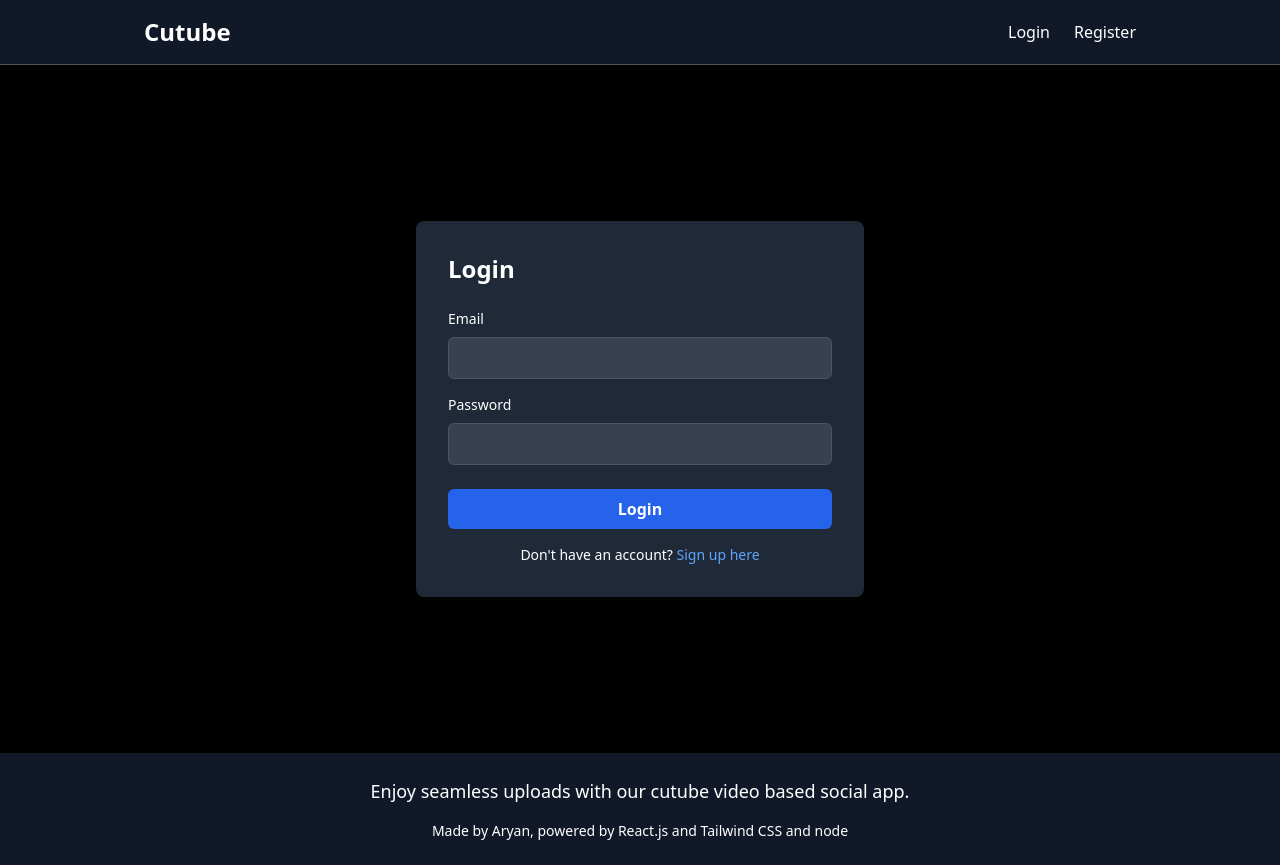
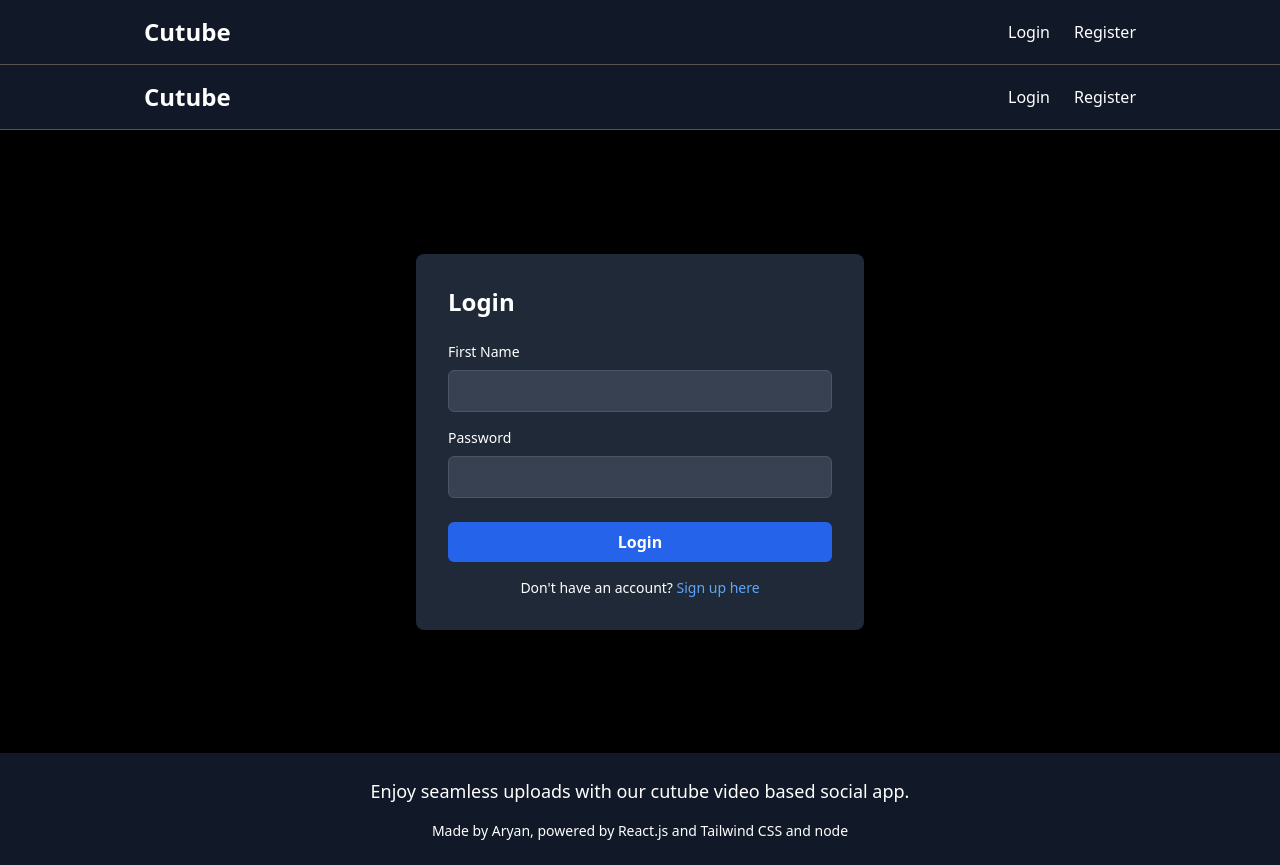
Before and after one commit to Ice-wiz/cutube, a React (Vite) app in the folder Frontend/: page / in a window 1280 px wide. Built offline with nearby package versions, Linux system fonts and the light colour scheme.

Commit message:
Update Login.jsx

```diff
--- a/Frontend/src/page/Login.jsx
+++ b/Frontend/src/page/Login.jsx
@@ -9,11 +9,13 @@ const Login = ({ onLogin }) => {
   const [firstname, setFirstname] = useState('');
   const [password, setPassword] = useState('');
   const [error, setError] = useState(null); // State to hold error message
+  const [isLoading, setIsLoading] = useState(false); // State to manage loading
   const navigate = useNavigate();
 
   const handleLogin = async (e) => {
     e.preventDefault();
     setError(null); // Reset error state before making request
+    setIsLoading(true); // Set loading state to true
 
     try {
       const response = await axios.post(`${backendUrl}/api/users/login`, {
@@ -26,7 +28,7 @@ const Login = ({ onLogin }) => {
       }
 
       localStorage.setItem('token', response.data.token);
-       onLogin();
+      onLogin();
       navigate('/profile');
     } catch (error) {
       if (error.response && error.response.data && error.response.data.message) {
@@ -35,11 +37,14 @@ const Login = ({ onLogin }) => {
         setError('An unexpected error occurred. Please try again.');
       }
       console.error('Login error:', error);
+    } finally {
+      setIsLoading(false); // Set loading state to false
     }
   };
 
   return (
     <div className="flex flex-col min-h-screen bg-black text-white">
+      <Navbar />
       <main className="flex-grow flex flex-col items-center justify-center px-4">
         <form onSubmit={handleLogin} className="bg-gray-800 p-8 rounded-lg shadow-lg w-full max-w-md">
           <h2 className="text-2xl font-bold mb-6">Login</h2>
@@ -48,8 +53,13 @@ const Login = ({ onLogin }) => {
               {error}
             </div>
           )}
+          {isLoading && (
+            <div className="mb-4 p-2 bg-yellow-600 text-white rounded-md">
+              Sending login request...
+            </div>
+          )}
           <div className="mb-4">
-            <label htmlFor="firstname" className="block mb-2 text-sm">Email</label>
+            <label htmlFor="firstname" className="block mb-2 text-sm">First Name</label>
             <input
               type="text"
               id="firstname"
@@ -73,8 +83,9 @@ const Login = ({ onLogin }) => {
           <button
             type="submit"
             className="w-full py-2 bg-blue-600 hover:bg-blue-700 rounded-md text-white font-bold"
+            disabled={isLoading}
           >
-            Login
+            {isLoading ? 'Logging in...' : 'Login'}
           </button>
           <p className="mt-4 text-sm text-center">
             Don't have an account?{' '}
@@ -103,10 +114,6 @@ export default Login;
 
 
 
-
-
-
-
 // import React, { useState } from 'react';
 // import { useNavigate } from 'react-router-dom';
 // import Navbar from '../component/Navbar';
@@ -114,14 +121,15 @@ export default Login;
 // import axios from 'axios';
 // const backendUrl = import.meta.env.VITE_BACKEND_URL;
 
-// const Login = ({onLogin}) => {
+// const Login = ({ onLogin }) => {
 //   const [firstname, setFirstname] = useState('');
 //   const [password, setPassword] = useState('');
+//   const [error, setError] = useState(null); // State to hold error message
 //   const navigate = useNavigate();
-
 
 //   const handleLogin = async (e) => {
 //     e.preventDefault();
+//     setError(null); // Reset error state before making request
 
 //     try {
 //       const response = await axios.post(`${backendUrl}/api/users/login`, {
@@ -134,11 +142,15 @@ export default Login;
 //       }
 
 //       localStorage.setItem('token', response.data.token);
-//       onLogin();
+//        onLogin();
 //       navigate('/profile');
 //     } catch (error) {
+//       if (error.response && error.response.data && error.response.data.message) {
+//         setError(error.response.data.message);
+//       } else {
+//         setError('An unexpected error occurred. Please try again.');
+//       }
 //       console.error('Login error:', error);
-
 //     }
 //   };
 
@@ -147,8 +159,13 @@ export default Login;
 //       <main className="flex-grow flex flex-col items-center justify-center px-4">
 //         <form onSubmit={handleLogin} className="bg-gray-800 p-8 rounded-lg shadow-lg w-full max-w-md">
 //           <h2 className="text-2xl font-bold mb-6">Login</h2>
+//           {error && (
+//             <div className="mb-4 p-2 bg-red-600 text-white rounded-md">
+//               {error}
+//             </div>
+//           )}
 //           <div className="mb-4">
-//             <label htmlFor="firstname" className="block mb-2 text-sm">First Name</label>
+//             <label htmlFor="firstname" className="block mb-2 text-sm">Email</label>
 //             <input
 //               type="text"
 //               id="firstname"
@@ -189,3 +206,102 @@ export default Login;
 // };
 
 // export default Login;
+
+
+
+
+
+
+
+
+
+
+
+
+
+
+
+
+
+// // import React, { useState } from 'react';
+// // import { useNavigate } from 'react-router-dom';
+// // import Navbar from '../component/Navbar';
+// // import Footer from '../component/Footer';
+// // import axios from 'axios';
+// // const backendUrl = import.meta.env.VITE_BACKEND_URL;
+
+// // const Login = ({onLogin}) => {
+// //   const [firstname, setFirstname] = useState('');
+// //   const [password, setPassword] = useState('');
+// //   const navigate = useNavigate();
+
+
+// //   const handleLogin = async (e) => {
+// //     e.preventDefault();
+
+// //     try {
+// //       const response = await axios.post(`${backendUrl}/api/users/login`, {
+// //         firstname,
+// //         password,
+// //       });
+
+// //       if (!response.data.token) {
+// //         throw new Error('Token not found in response');
+// //       }
+
+// //       localStorage.setItem('token', response.data.token);
+// //       onLogin();
+// //       navigate('/profile');
+// //     } catch (error) {
+// //       console.error('Login error:', error);
+
+// //     }
+// //   };
+
+// //   return (
+// //     <div className="flex flex-col min-h-screen bg-black text-white">
+// //       <main className="flex-grow flex flex-col items-center justify-center px-4">
+// //         <form onSubmit={handleLogin} className="bg-gray-800 p-8 rounded-lg shadow-lg w-full max-w-md">
+// //           <h2 className="text-2xl font-bold mb-6">Login</h2>
+// //           <div className="mb-4">
+// //             <label htmlFor="firstname" className="block mb-2 text-sm">First Name</label>
+// //             <input
+// //               type="text"
+// //               id="firstname"
+// //               className="w-full p-2 bg-gray-700 border border-gray-600 rounded-md"
+// //               value={firstname}
+// //               onChange={(e) => setFirstname(e.target.value)}
+// //               required
+// //             />
+// //           </div>
+// //           <div className="mb-6">
+// //             <label htmlFor="password" className="block mb-2 text-sm">Password</label>
+// //             <input
+// //               type="password"
+// //               id="password"
+// //               className="w-full p-2 bg-gray-700 border border-gray-600 rounded-md"
+// //               value={password}
+// //               onChange={(e) => setPassword(e.target.value)}
+// //               required
+// //             />
+// //           </div>
+// //           <button
+// //             type="submit"
+// //             className="w-full py-2 bg-blue-600 hover:bg-blue-700 rounded-md text-white font-bold"
+// //           >
+// //             Login
+// //           </button>
+// //           <p className="mt-4 text-sm text-center">
+// //             Don't have an account?{' '}
+// //             <a href="/register" className="text-blue-400 hover:underline">
+// //               Sign up here
+// //             </a>
+// //           </p>
+// //         </form>
+// //       </main>
+// //       <Footer />
+// //     </div>
+// //   );
+// // };
+
+// // export default Login;
```
